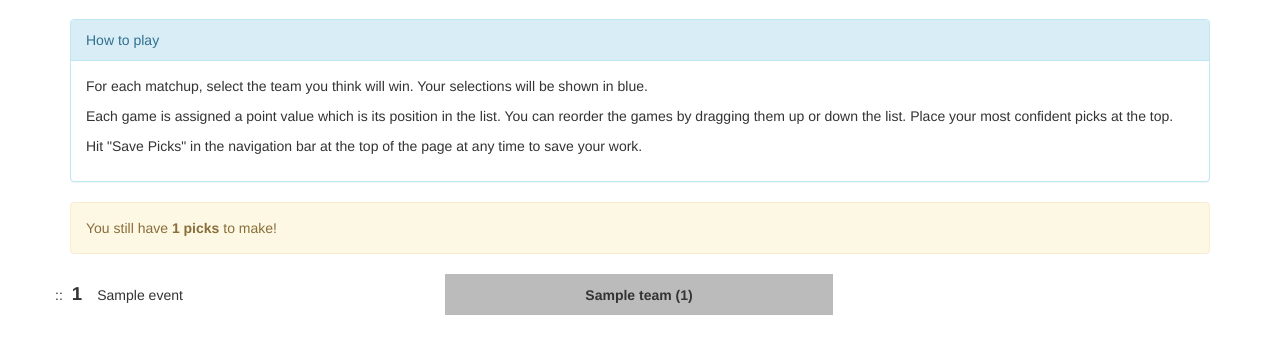
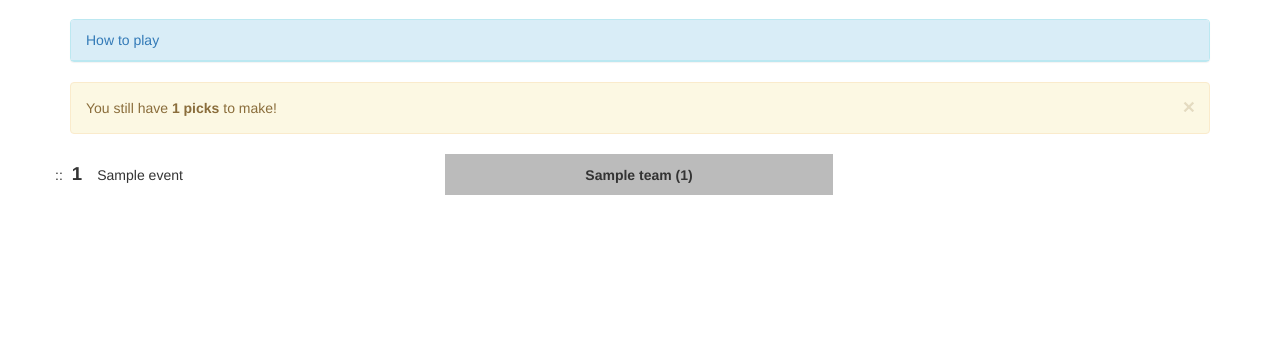
Before and after one commit to ryanmoore/cfb-pickem, a Django app: template pickem/templates/pickem/select_all.html in a window 1280 px wide. Shown: the part 51-405 px from the top of the page. Run offline with Django 3.2, Linux system fonts and the light colour scheme; the template is opened without the code that fills it: most values are stand-ins (such as "Sample title", 1, 10 or a date in 2020); parts of the project's set-up code (start-up, migrations or seed data) failed here and were passed over; some libraries are stand-ins or nearby versions.

Commit message:
On selection page - made how-to-panel collapseable and picks-left alert dismissable.

```diff
--- a/pickem/templates/pickem/select_all.html
+++ b/pickem/templates/pickem/select_all.html
@@ -22,8 +22,12 @@
 
 {% if not started %}
 <div class="panel panel-info">
-    <div class="panel-heading">How to play</div>
-    <div class="panel-body">
+    <div class="panel-heading">
+        <a data-toggle="collapse" href="#how-to-panel" aria-expanded="true" aria-controls="collapseOne">
+        How to play
+        </a>
+    </div>
+    <div class="panel-body collapse" id="how-to-panel">
         <p>
         For each matchup, select the team you think will win. Your
         selections will be shown in blue.
@@ -51,7 +55,10 @@
     changes you make.</p>
 </div>
 {% elif missing_count > 0 %}
-<div class="alert alert-warning">
+<div class="alert alert-warning alert-dismissable">
+    <button type="button" class="close" data-dismiss="alert">
+        <span aria-hidden="true">&times;</span><span class="sr-only">Close</span>
+    </button>
     <p>You still have <b>{{ missing_count }} picks</b> to make!
     </p>
 </div>
```
